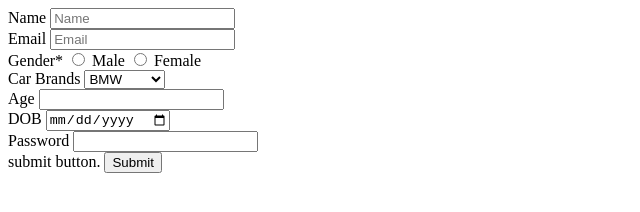
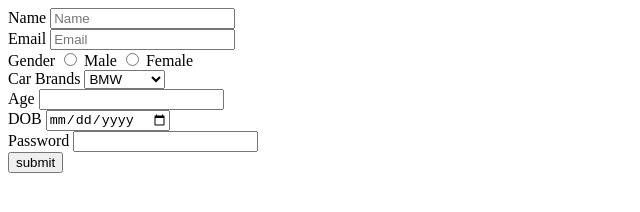
Before and after one commit to acciojob/signup-form-car-hivamjh, a website: page main.html in a window 1280 px wide. Shown: the whole page, without its empty margins (0-640 px from the left). Drawn offline with Linux system fonts and the light colour scheme.

Commit message:
form.html

```diff
--- a/main.html
+++ b/main.html
@@ -10,7 +10,7 @@
 	<!-- the entire body must be written by student -->
 	<!-- name -->
 
-	<form action="submit.html" method="get">
+	<form action="submit.html" method="post">
     <label for="name">Name</label>
     <input type="text"placeholder="Name" id="name"required><br>
 
@@ -19,7 +19,7 @@
 	<input type="email" placeholder="Email" id="Email"required><br>
 
 	<!-- gender -->
-<label for="gender" >Gender*
+<label for="gender" >Gender
 	<input type="radio" name="gender" value="male" id="gender"> Male
     <input type="radio" name="gender" value="female" id="gender"> Female
 
@@ -47,8 +47,7 @@
 	<input type="password"id="password" required> <br>
 
     <!-- submit -->
-	<label for="submit">submit button.</label>
-	<input type="submit">
+	<button type="submit">submit</button>
  </form>
 
 
```
